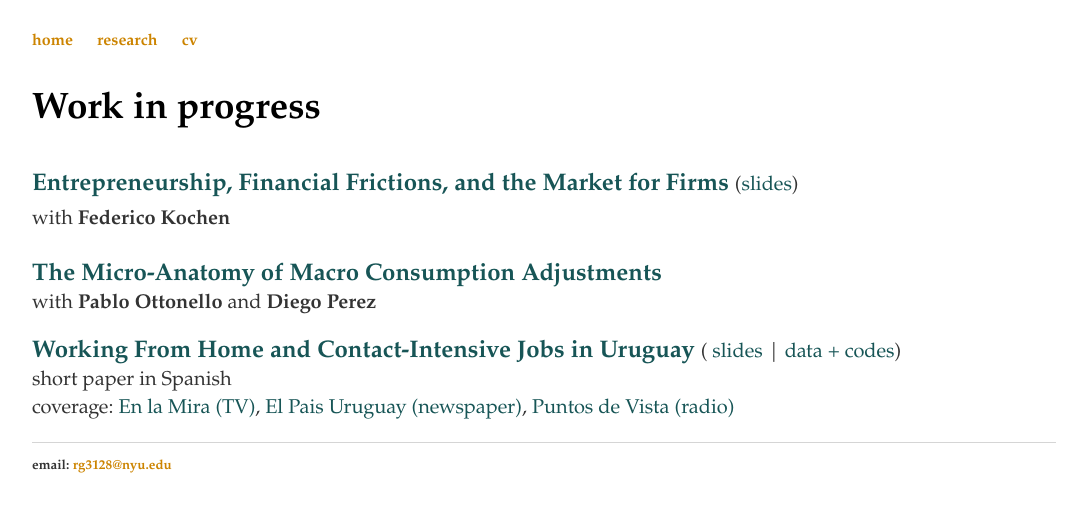
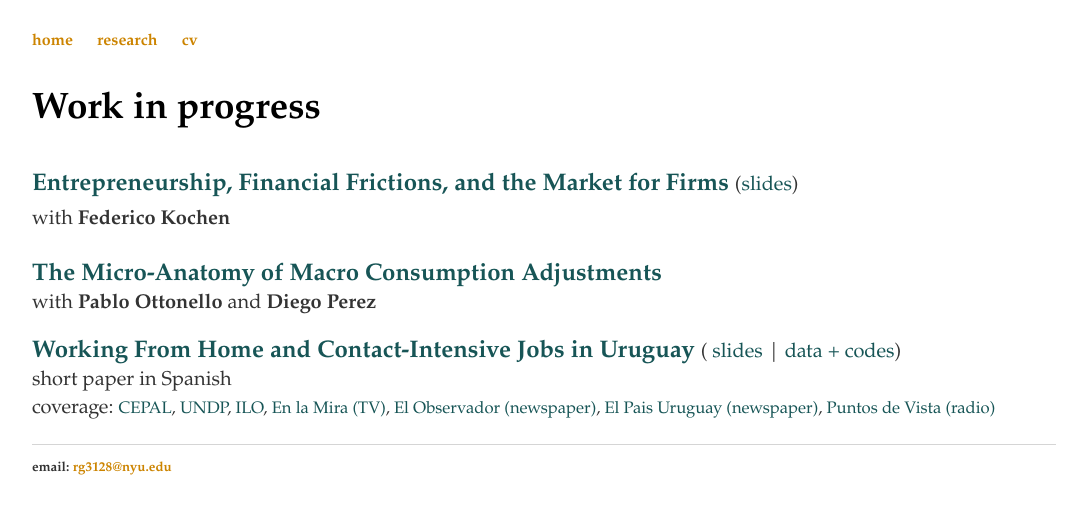
Before and after one commit to rafaguntin/rafaguntin.github.io, a Jekyll site: the page built from research/index.html, in a window 1280 px wide. Shown: the top 514 px of the page, without its empty margins (96-1183 px from the left). Built offline with Jekyll 4.4.1, drawn with Linux system fonts in a browser that asks for light colours.

Commit message:
Update index.html

```diff
--- a/research/index.html
+++ b/research/index.html
@@ -22,8 +22,12 @@ title: Rafael Guntin - Research
 			       href="/research/employment_uru_covid_new.pdf"
 			       target="_blank">Working From Home and Contact-Intensive Jobs in Uruguay</a> <small> (<a style="color:#175556" href="/research/employmentcovid_slides_UM.pdf" target="_blank"> slides</a> | <a style="color:#175556" href="https://www.dropbox.com/s/guhnqyo4jzv1bwi/code%2Bdata.zip?raw=1" target="_blank"> data + codes</a>)
 			       <br> short paper in Spanish
-				<br> coverage:
+				<br> coverage: <small>
+				<a style="color:#175556" href="https://www.youtube.com/watch?v=2Gr1WlL259c&t=6383s" target="_blank"> CEPAL</a>,
+				<a style="color:#175556" href="https://www.youtube.com/watch?v=2Gr1WlL259c&t=6383s" target="_blank"> UNDP</a>,
+				<a style="color:#175556" href="https://www.youtube.com/watch?v=2Gr1WlL259c&t=6383s" target="_blank"> ILO</a>,
 				<a style="color:#175556" href="https://www.youtube.com/watch?v=2Gr1WlL259c&t=6383s" target="_blank"> En la Mira (TV)</a>,
+				<a style="color:#175556" href="https://www.youtube.com/watch?v=2Gr1WlL259c&t=6383s" target="_blank"> El Observador (newspaper)</a>,
 				<a style="color:#175556" href="https://negocios.elpais.com.uy/noticias/afectan-trabajadores-uruguayos-cuarentena-distanciamiento-fisico.html" target="_blank"> El Pais Uruguay (newspaper)</a>,
 				<a style="color:#175556" href="http://radiouruguay.uy/teletrabajo-3-de-cada-4-tienen-dificultades-segun-estudio/" target="_blank"> Puntos de Vista (radio)</a>
 			</p>
```
